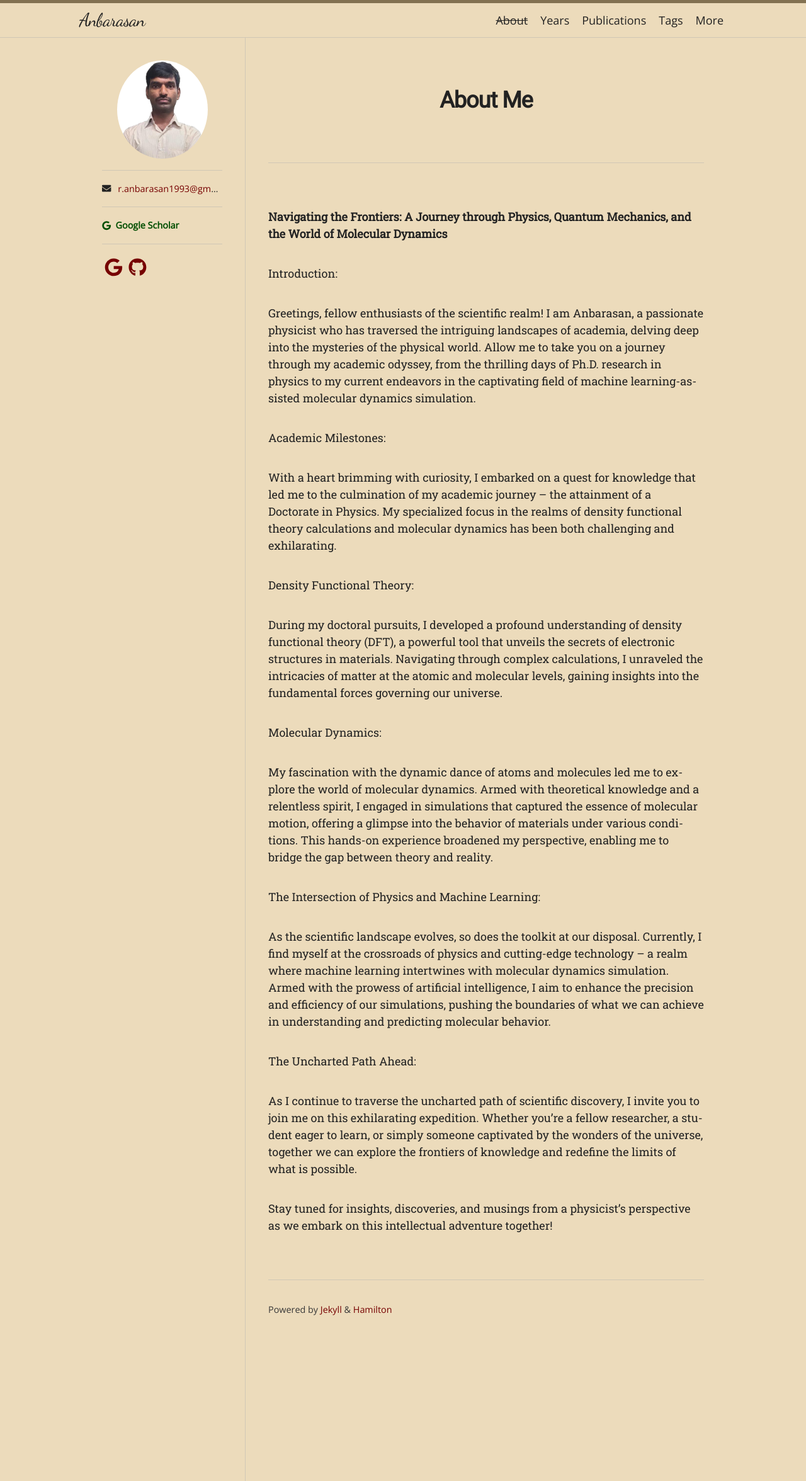
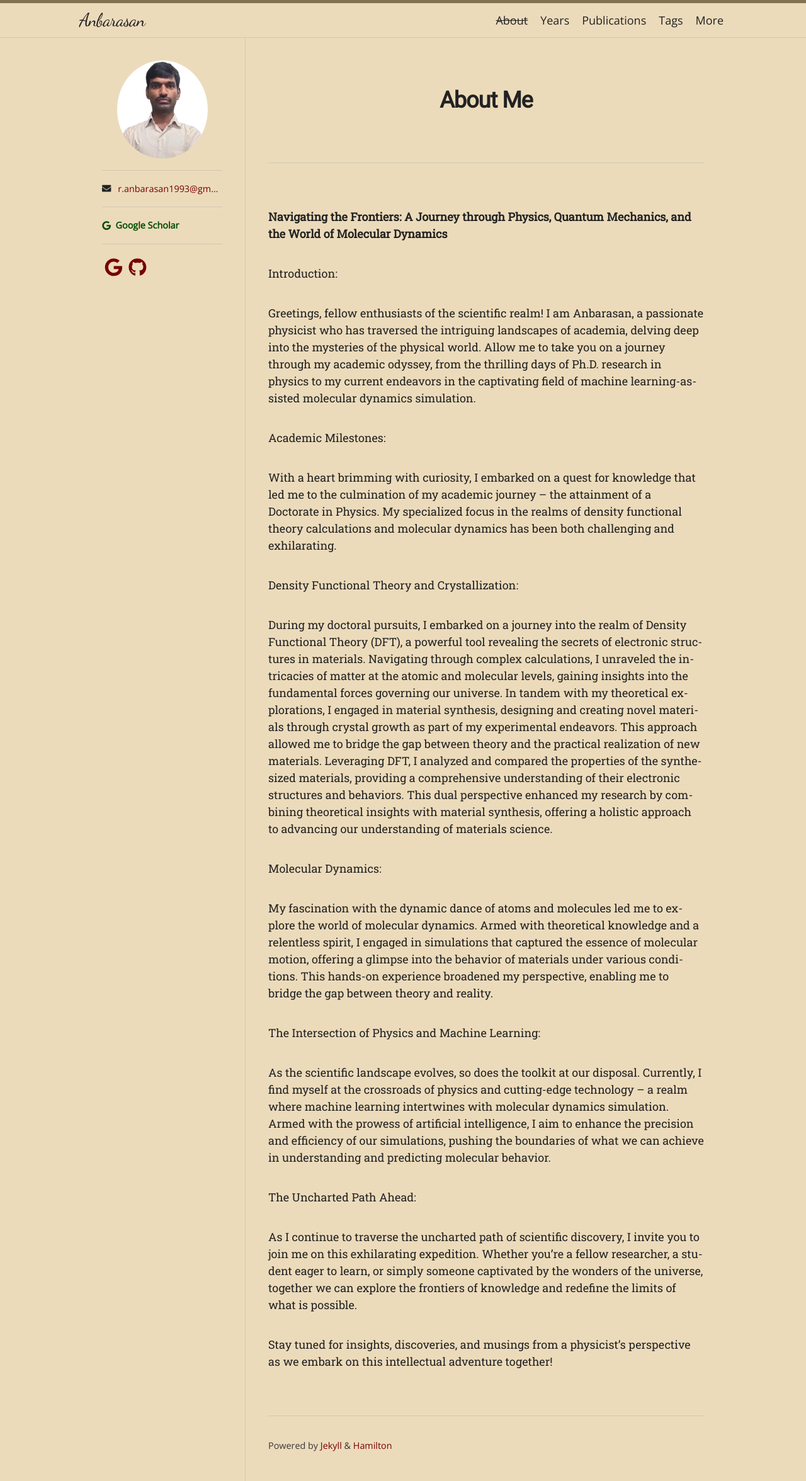
Before and after one commit to anbarasananbu/anbarasan, a Jekyll site: the page built from about.md, in a window 1280 px wide. Shown: the whole page at 63% size. Built offline with Jekyll 4.4.1, drawn with Linux system fonts in a browser that asks for light colours; nearby versions of some CDN libraries; some web fonts are replaced; a style sheet for code colours, icons or effects is not loaded.

Commit message:
Update about.md

```diff
--- a/about.md
+++ b/about.md
@@ -14,9 +14,9 @@ Academic Milestones:
 
 With a heart brimming with curiosity, I embarked on a quest for knowledge that led me to the culmination of my academic journey – the attainment of a Doctorate in Physics. My specialized focus in the realms of density functional theory calculations and molecular dynamics has been both challenging and exhilarating.
 
-Density Functional Theory:
+Density Functional Theory and Crystallization:
 
-During my doctoral pursuits, I developed a profound understanding of density functional theory (DFT), a powerful tool that unveils the secrets of electronic structures in materials. Navigating through complex calculations, I unraveled the intricacies of matter at the atomic and molecular levels, gaining insights into the fundamental forces governing our universe.
+During my doctoral pursuits, I embarked on a journey into the realm of Density Functional Theory (DFT), a powerful tool revealing the secrets of electronic structures in materials. Navigating through complex calculations, I unraveled the intricacies of matter at the atomic and molecular levels, gaining insights into the fundamental forces governing our universe. In tandem with my theoretical explorations, I engaged in material synthesis, designing and creating novel materials through crystal growth as part of my experimental endeavors. This approach allowed me to bridge the gap between theory and the practical realization of new materials. Leveraging DFT, I analyzed and compared the properties of the synthesized materials, providing a comprehensive understanding of their electronic structures and behaviors. This dual perspective enhanced my research by combining theoretical insights with material synthesis, offering a holistic approach to advancing our understanding of materials science.
 
 Molecular Dynamics:
 
```
